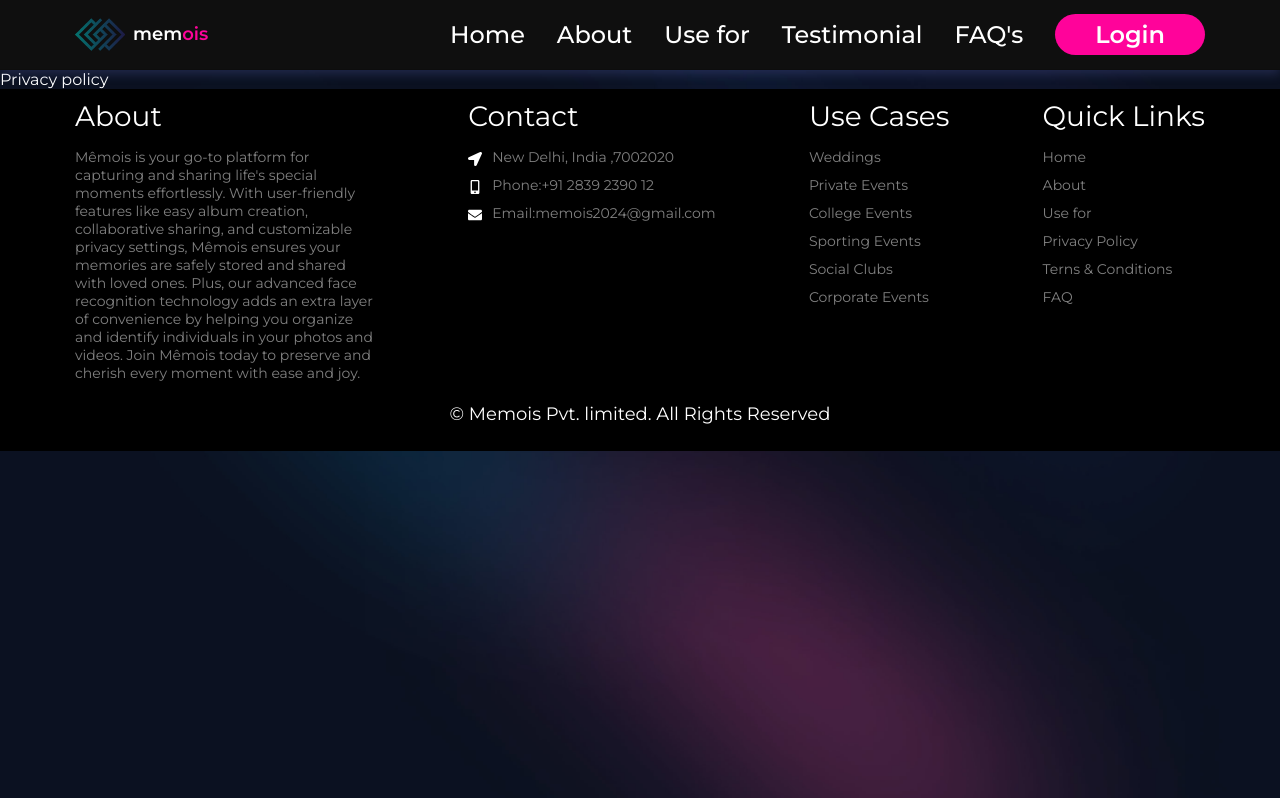
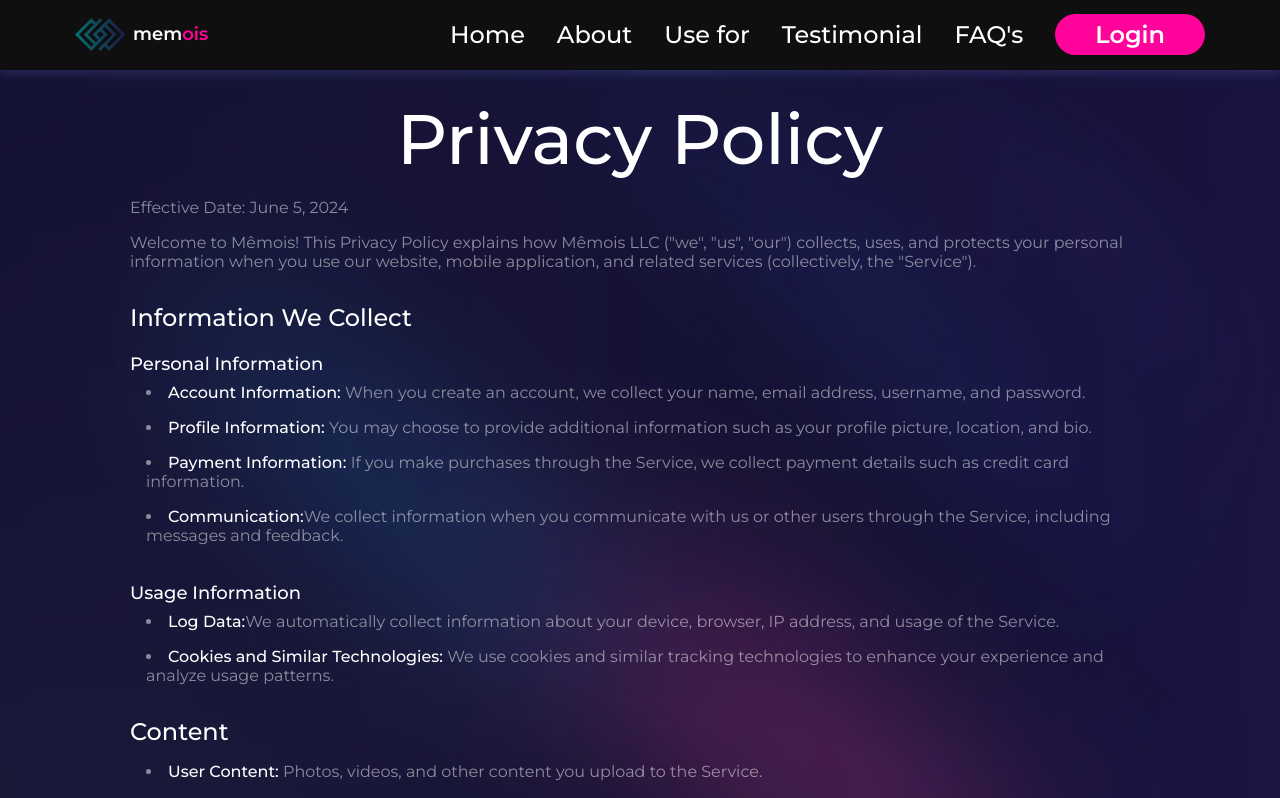
Before and after one commit to PJPhukan/event-photo-sharing, a React (Vite) app in the folder client/: page /privacy-policy in a window 1280 px wide. Shown: the top 798 px of the page. Built offline with nearby package versions, Linux system fonts and the light colour scheme.

Commit message:
Privacy policy section completed

```diff
--- a/client/src/page/PrivacyPolicy/PrivacyPolicy.jsx
+++ b/client/src/page/PrivacyPolicy/PrivacyPolicy.jsx
@@ -1,11 +1,142 @@
-import React from 'react'
-import "./privacypolicy.scss"
+import React from "react";
+import "./privacypolicy.scss";
 const PrivacyPolicy = () => {
   return (
-    <div>
-      Privacy policy
-    </div>
-  )
-}
+    <section className="privacy-policy">
+      <div className="main-content">
+        <div className="heading">Privacy Policy</div>
+        <div className="text-content">
+          <p className="text">Effective Date: June 5, 2024</p>
+          <p className="text">
+            Welcome to Mêmois! This Privacy Policy explains how Mêmois LLC
+            ("we", "us", "our") collects, uses, and protects your personal
+            information when you use our website, mobile application, and
+            related services (collectively, the "Service").
+          </p>
+          <div className="sub-text">Information We Collect</div>
 
-export default PrivacyPolicy
+          <div className="sub-heading">Personal Information</div>
+          <li className="text">
+            <span>Account Information: </span>When you create an account, we
+            collect your name, email address, username, and password.
+          </li>
+          <li className="text">
+            <span>Profile Information: </span>You may choose to provide
+            additional information such as your profile picture, location, and
+            bio.
+          </li>
+          <li className="text">
+            <span>Payment Information: </span>If you make purchases through the
+            Service, we collect payment details such as credit card information.
+          </li>
+          <li className="text">
+            <span>Communication:</span>We collect information when you
+            communicate with us or other users through the Service, including
+            messages and feedback.
+          </li>
+
+          <div className="sub-heading">Usage Information</div>
+          <li className="text">
+            <span>Log Data:</span>We automatically collect information about
+            your device, browser, IP address, and usage of the Service.
+          </li>
+          <li className="text">
+            <span>Cookies and Similar Technologies:</span> We use cookies and
+            similar tracking technologies to enhance your experience and analyze
+            usage patterns.
+          </li>
+
+          <div className="sub-text ">Content</div>
+          <li className="text">
+            <span>User Content: </span> Photos, videos, and other content you
+            upload to the Service.
+          </li>
+          <li className="text">
+            <span>Metadata:</span> Information associated with your content,
+            such as timestamps and location data.
+          </li>
+
+          <div className="sub-text">How We Use Your Information</div>
+          <div className="sub-heading">
+            We use your information for the following purposes:
+          </div>
+          <li className="text">Providing and improving the Service.</li>
+          <li className="text">
+            Communicating with you, including customer support and
+            notifications.
+          </li>
+          <li className="text">
+            Personalizing your experience and content recommendations.
+          </li>
+          <li className="text">
+            Analyzing usage trends and optimizing the Service.
+          </li>
+          <li className="text">Preventing fraud and ensuring security.</li>
+
+          <div className="sub-text">Data Sharing and Disclosure</div>
+          <div className="sub-heading">We may share your information with:</div>
+          <li className="text">
+            <span>Service Providers:</span> Third-party companies and
+            individuals who help us operate, analyze, and improve the Service.
+          </li>
+          <li className="text">
+            <span>Business Partners:</span>With your consent, we may share
+            information with trusted business partners for promotional purposes.
+          </li>
+          <li className="text">
+            <span>Legal Compliance: </span>We may disclose information when
+            required by law or to protect our rights and safety.
+          </li>
+
+          <div className="sub-text">Data Retention and Security</div>
+          <p className="text">
+            We retain your information as long as necessary for the purposes
+            outlined in this Privacy Policy. We implement security measures to
+            protect your data, but no method of transmission over the internet
+            or electronic storage is 100% secure.
+          </p>
+
+          <div className="sub-heading">Your Choices and Rights</div>
+          <li className="text">
+            <span>Account Settings: </span>You can update and manage your
+            account information through the Service.
+          </li>
+          <li className="text">
+            <span>Communication Preferences: </span>You can choose to opt out of
+            certain communications.
+          </li>
+          <li className="text">
+            <span>Access and Deletion: </span> You can request access to,
+            correction of, or deletion of your personal information.
+          </li>
+
+          <div className="sub-text">Children's Privacy</div>
+          <p className="text">
+            The Service is not intended for children under 13. If you believe we
+            have collected information from a child under 13, please contact us
+            immediately.
+          </p>
+
+          <div className="sub-text">Changes to this Privacy Policy</div>
+          <p className="text">
+            We may update this Privacy Policy from time to time. We will notify
+            you of significant changes through the Service or other means.
+          </p>
+
+          <div className="sub-text">Contact Us</div>
+          <div className="text">
+            If you have questions about this Privacy Policy or our data
+            practices, please contact us at memois@gmail.com.
+          </div>
+
+          <p className="text">
+            By using the Mêmois Service, you consent to the collection and use
+            of your information as described in this Privacy Policy.
+          </p>
+        </div>
+      </div>
+    </section>
+  );
+};
+
+export default PrivacyPolicy;
--- a/client/src/page/PrivacyPolicy/privacypolicy.scss
+++ b/client/src/page/PrivacyPolicy/privacypolicy.scss
@@ -0,0 +1,100 @@
+@import "../../css-config/mixins.scss";
+@import "../../css-config/variables.scss";
+.privacy-policy {
+  max-width: 100%;
+  position: relative;
+  height: 100%;
+
+  box-sizing: border-box;
+  &::before {
+    content: "";
+    position: absolute;
+    top: 0;
+    left: 0;
+    height: 100%;
+    width: 100%;
+    background: url(../../assets/bg3.jpg) no-repeat center center/cover;
+    object-fit: cover;
+    opacity: 0.2;
+    z-index: -1;
+  }
+
+  .main-content {
+    max-width: 100%;
+    margin: 0 auto;
+
+    .heading {
+      text-align: center;
+      padding-top: 1rem;
+      font-weight: 500;
+      font-size: $font-size-large;
+
+      @include md {
+        font-size: $font-size-extra-large;
+      }
+    }
+
+
+
+    .text-content {
+      padding: 1rem 5px;
+      @include md {
+        padding: 1rem 30px;
+      }
+      .sub-text {
+          font-size: $font-size-base;
+          margin: .8rem 0;
+          font-weight: 500;
+          @include md {
+            margin: 1rem 0;
+            font-size: $font-size-medium;
+        }
+      }
+      .text {
+        padding-bottom: 0.5rem;
+        font-size: calc($font-size-small + 0px);
+        color: $text-color-secondary;
+        @include md {
+          padding-bottom: 1rem;
+          font-size: calc($font-size-small + 2px);
+        }
+        span {
+            color: $text-color-primary;
+          font-weight: 500;
+        }
+      }
+      li {
+        // list-style: decimal !important;
+        padding-left: 1rem;
+      }
+      .sub-heading {
+        margin-top: 1rem;
+        padding-bottom: 0.5rem;
+        font-size: $font-size-base;
+        font-weight: 500;
+        @include md {
+          margin-top: 1.3rem;
+        }
+      }
+    }
+
+    @include md {
+      max-width: calc(100% - 20px);
+      padding: 10px 40px;
+      align-items: start;
+      justify-content: space-between;
+    }
+    @include lg {
+      max-width: calc(100% - 70px);
+    }
+    @include xl {
+      max-width: calc(100% - 120px);
+    }
+    @include xxl {
+      max-width: calc(100% - 150px);
+    }
+  }
+  @include lg {
+    min-height: calc(100vh - 70px);
+  }
+}
```
